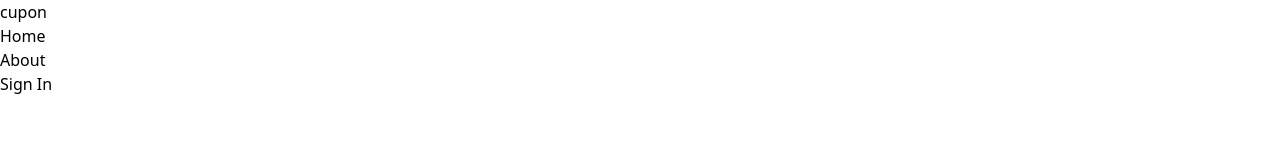
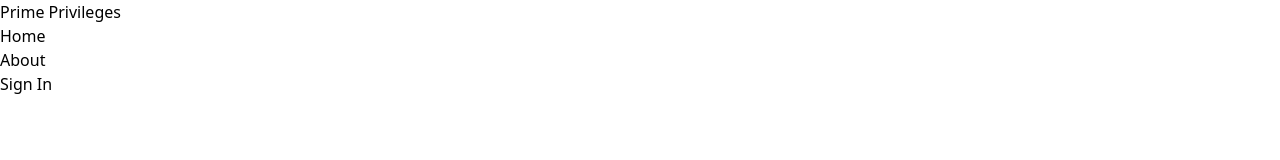
Before and after one commit to ayushstha123/prime_privilege, a React (Vite) app in the folder client/: page / in a window 1280 px wide. Shown: the top 160 px of the page. Built offline with nearby package versions, Linux system fonts and the light colour scheme.

Commit message:
header updates

```diff
--- a/client/index.html
+++ b/client/index.html
@@ -4,7 +4,7 @@
     <meta charset="UTF-8" />
 
     <meta name="viewport" content="width=device-width, initial-scale=1.0" />
-    <title>Cupon App </title>
+    <title>Prime Privileges</title>
   </head>
   <body>
     <div id="root"></div>
--- a/client/src/components/Header.jsx
+++ b/client/src/components/Header.jsx
@@ -7,7 +7,7 @@ export default function Header() {
     <div className='bg-purple-900 z-10 sticky top-0 shadow-lg'>
       <div className='text-white font-sans font-thin  flex justify-between items-center max-w-6xl mx-auto p-3'>
         <Link to='/'>
-          <h1 className='font-bold'>cupon</h1>
+          <h1 className='font-bold'>Prime Privileges</h1>
         </Link>
         <ul className='flex gap-6'>
           <Link to='/'>
```
